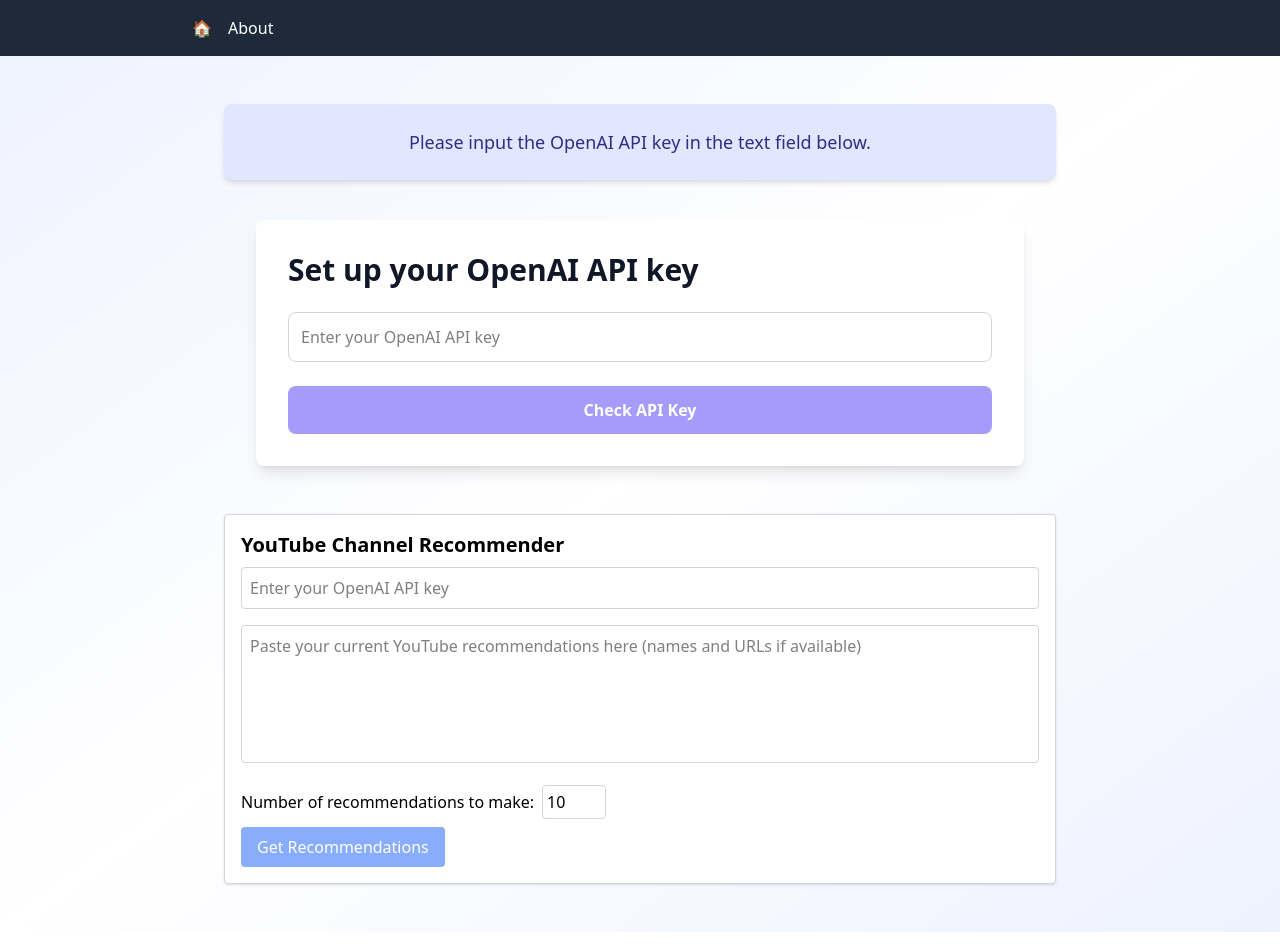
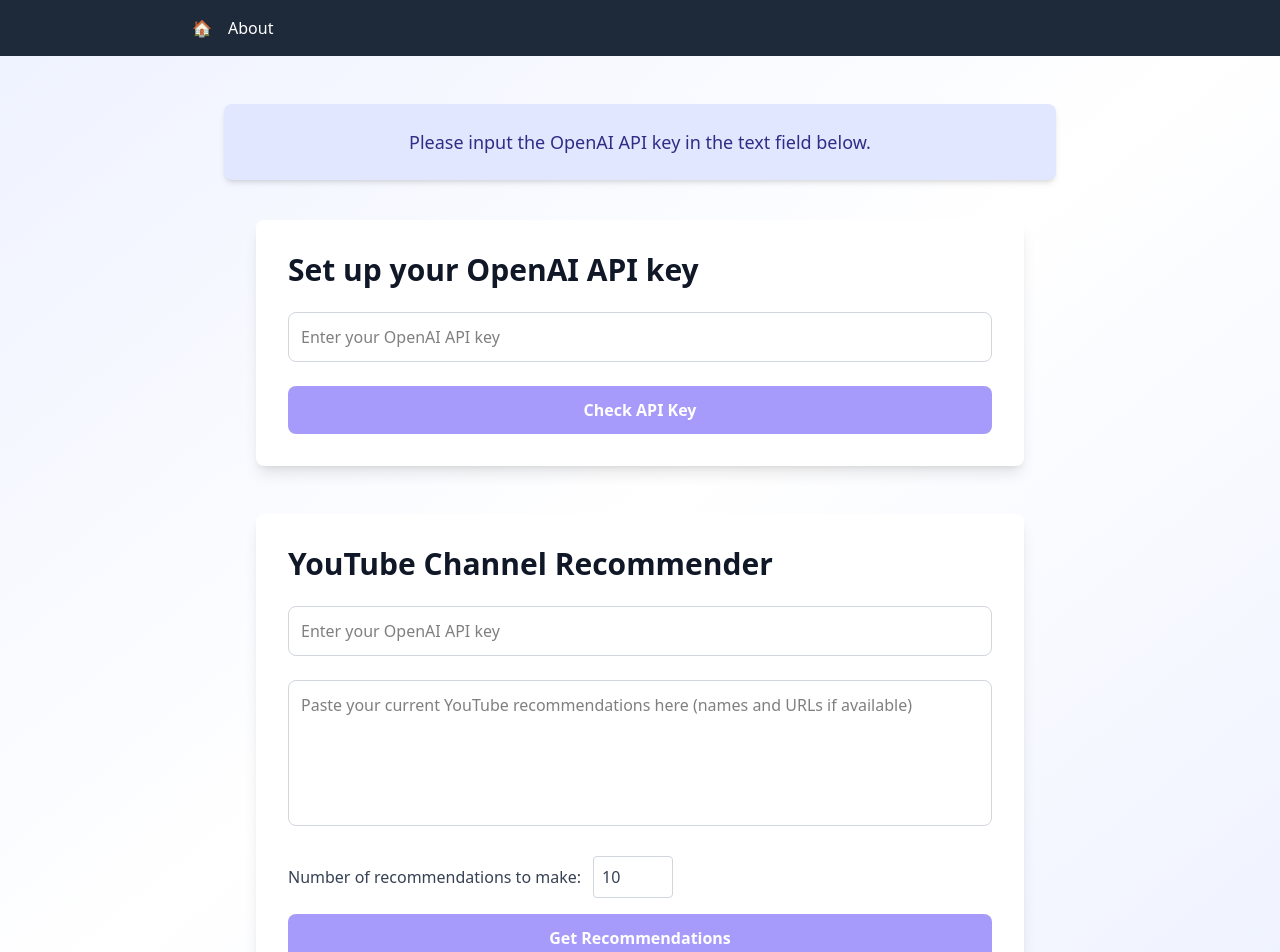
Before and after one commit to louispaulet/gpt_recommender, a React (Vite) app in the folder gpt_reco_app/: page /#/ in a window 1280 px wide. Shown: the top 952 px of the page. Built offline with nearby package versions, Linux system fonts and the light colour scheme.

Commit message:
redesign youtube recommender

```diff
--- a/gpt_reco_app/src/components/YouTubeRecommendationList.jsx
+++ b/gpt_reco_app/src/components/YouTubeRecommendationList.jsx
@@ -138,7 +138,7 @@ function YouTubeRecommendationList({ recommendations, prompt }) {
         />
         <div
           className={`w-11 h-6 rounded-full transition-colors duration-300 ease-in-out ${
-            showDuplicates ? 'bg-green-500' : 'bg-gray-300'
+            showDuplicates ? 'bg-indigo-600' : 'bg-gray-300'
           }`}
         >
           <div
@@ -159,7 +159,7 @@ function YouTubeRecommendationList({ recommendations, prompt }) {
                 href={rec.channel_url}
                 target="_blank"
                 rel="noopener noreferrer"
-                className="text-blue-600 hover:underline"
+                className="text-indigo-600 hover:underline"
               >
                 {rec.channel_name}
               </a>
--- a/gpt_reco_app/src/components/YouTubeRecommender.jsx
+++ b/gpt_reco_app/src/components/YouTubeRecommender.jsx
@@ -70,36 +70,36 @@ Do NOT recommend a channel that is already present in the input list.`;
   };
 
   return (
-    <section className="max-w-4xl mx-auto p-4 mt-8 border border-gray-300 rounded shadow-sm bg-white">
-      <h2 className="text-xl font-semibold mb-2">YouTube Channel Recommender</h2>
+    <section className="max-w-3xl mx-auto p-8 mt-10 bg-white rounded-lg shadow-lg">
+      <h2 className="text-3xl font-extrabold mb-6 text-gray-900">YouTube Channel Recommender</h2>
       <input
         type="text"
         placeholder="Enter your OpenAI API key"
         value={apiKey}
         onChange={(e) => setApiKey(e.target.value)}
-        className="w-full p-2 border border-gray-300 rounded mb-4"
+        className="w-full p-3 border border-gray-300 rounded-lg mb-6 focus:outline-none focus:ring-2 focus:ring-indigo-500 focus:border-indigo-500 transition"
       />
       <textarea
         rows={5}
         placeholder="Paste your current YouTube recommendations here (names and URLs if available)"
         value={inputText}
         onChange={(e) => setInputText(e.target.value)}
-        className="w-full p-2 border border-gray-300 rounded mb-4 resize-none"
+        className="w-full p-3 border border-gray-300 rounded-lg mb-6 resize-none focus:outline-none focus:ring-2 focus:ring-indigo-500 focus:border-indigo-500 transition"
       />
-      <label className="block mb-2">
+      <label className="block mb-4 text-gray-700 font-medium">
         Number of recommendations to make:
         <input
           type="number"
           min="1"
           value={numRecommendations}
           onChange={(e) => setNumRecommendations(Number(e.target.value))}
-          className="ml-2 p-1 border border-gray-300 rounded w-16"
+          className="ml-3 p-2 border border-gray-300 rounded w-20 focus:outline-none focus:ring-2 focus:ring-indigo-500 focus:border-indigo-500 transition"
         />
       </label>
       <button
         onClick={getRecommendations}
         disabled={loading || !inputText || !apiKey}
-        className="px-4 py-2 bg-blue-600 text-white rounded disabled:opacity-50"
+        className="w-full py-3 bg-indigo-600 hover:bg-indigo-700 focus:ring-4 focus:ring-indigo-300 text-white font-semibold rounded-lg disabled:opacity-50 disabled:cursor-not-allowed transition"
       >
         {loading ? 'Getting Recommendations...' : 'Get Recommendations'}
       </button>
@@ -107,7 +107,7 @@ Do NOT recommend a channel that is already present in the input list.`;
         Array.isArray(recommendations) ? (
           <YouTubeRecommendationList recommendations={recommendations} prompt={prompt} />
         ) : (
-          <pre className="mt-4 p-3 bg-gray-100 border border-gray-300 rounded whitespace-pre-wrap">{recommendations}</pre>
+          <pre className="mt-6 p-4 bg-gray-100 border border-gray-300 rounded-lg whitespace-pre-wrap">{recommendations}</pre>
         )
       )}
     </section>
```
